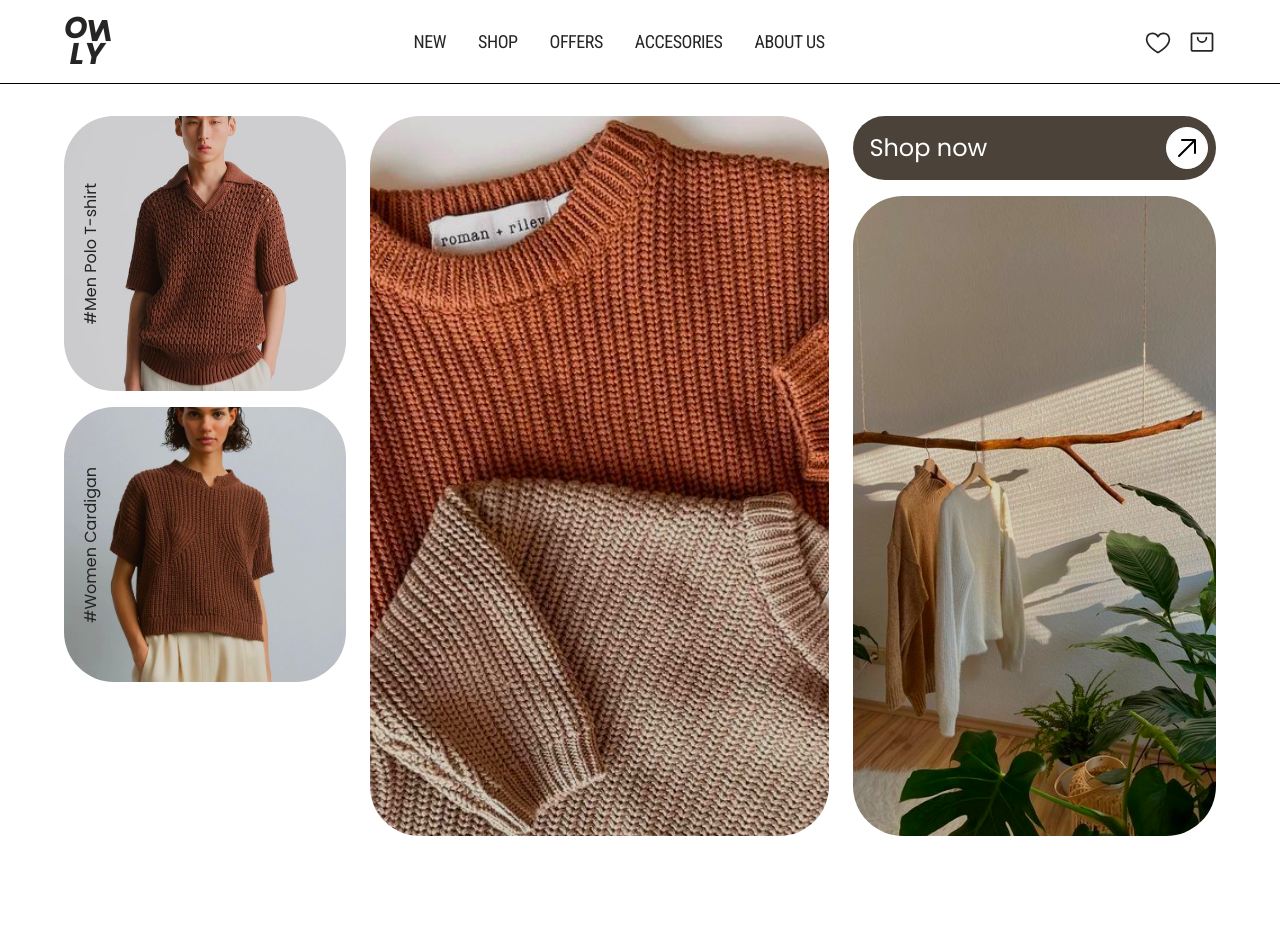
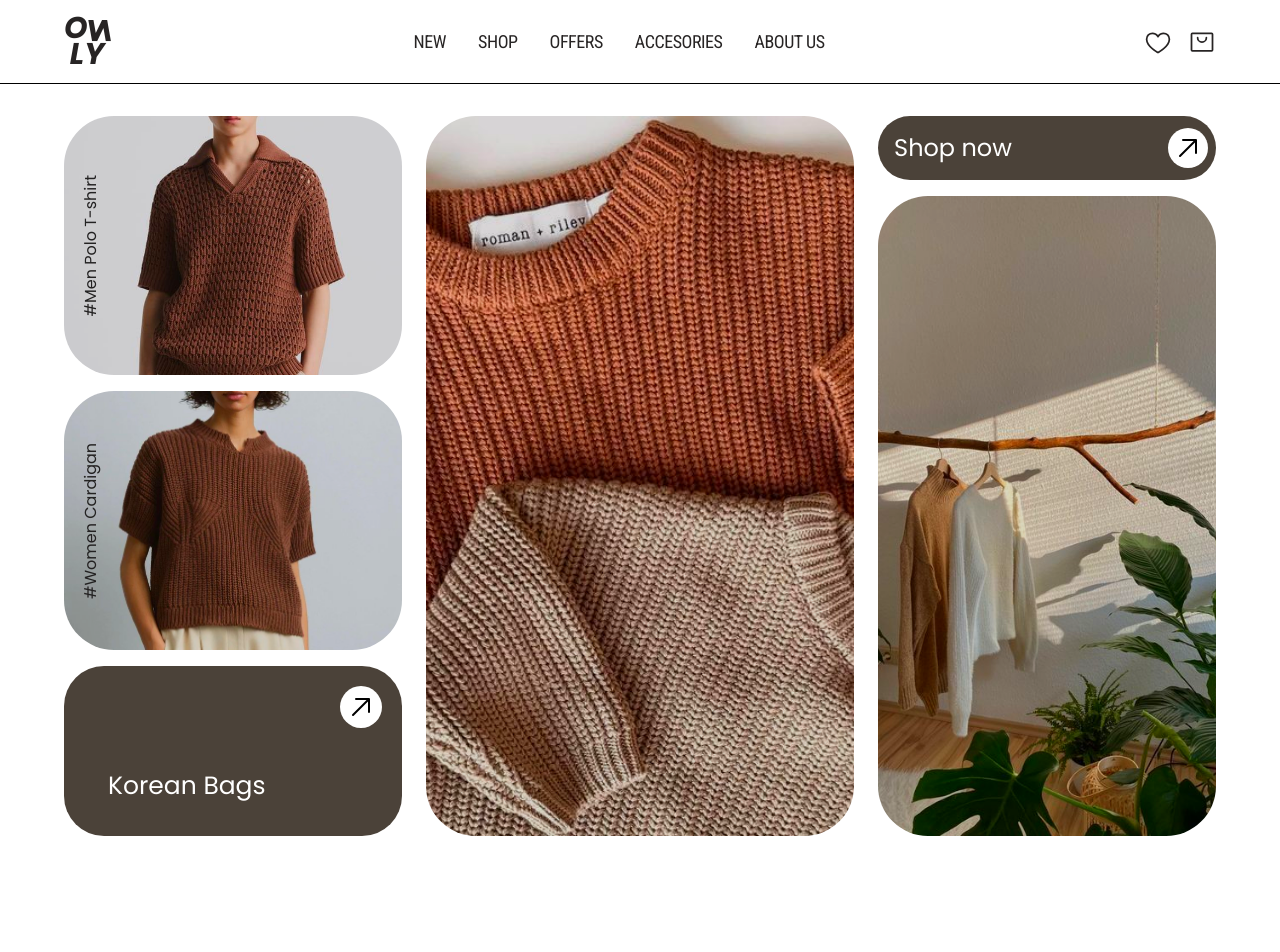
Before and after one commit to haash3/strayy, a React (Vite) app in the folder stray/: page / in a window 1280 px wide. Shown: the top 952 px of the page. Built offline with nearby package versions, Linux system fonts and the light colour scheme.

Commit message:
grids added

```diff
--- a/stray/src/categories/home/Hero.jsx
+++ b/stray/src/categories/home/Hero.jsx
@@ -12,9 +12,22 @@ export const Hero = () => {
               <div className="vertical-text">#Men Polo T-shirt </div>
             </div>
             <div className=" h-[40vh] hero-img bg-heroImg1-2 flex items-center">
-               <div className="vertical-text">#Women Cardigan </div>
+              <div className="vertical-text">#Women Cardigan </div>
             </div>
-            <div className=" h-[20vh]"></div>
+            <div
+              className=" h-[25vh] bg-[#4B4239] rounded-[40px] flex
+                             justify-between p-5  flex-col"
+            >
+              <div className="ml-64 arrow ">
+                <ArrowUpRight size={32} />
+              </div>
+              <div
+                className="text-left font-poppins
+                             text-[25px] px-6 py-3 text-white"
+              >
+                Korean Bags
+              </div>
+            </div>
           </div>
           {/* first row end */}
 
@@ -27,8 +40,7 @@ export const Hero = () => {
               <div className=" text-white font-poppins text-2xl py-3 px-4">
                 Shop now
               </div>
-              <div className=" bg-white rounded-[50px] p-1 mr-2 border border-white">
-                {" "}
+              <div className=" bg-white rounded-[50px] p-1 mr-2">
                 <ArrowUpRight size={32} />
               </div>
             </div>
--- a/stray/src/style.css
+++ b/stray/src/style.css
@@ -95,3 +95,9 @@
     color: rgb(41, 40, 40);
     font-weight: 400;
   }
+  .arrow{
+    background-color: white;
+    border-radius: 500px;
+    padding: 5px;
+
+  }
--- a/stray/tailwind.config.js
+++ b/stray/tailwind.config.js
@@ -43,6 +43,7 @@ export default {
         'heroImg3' : "url('assets/images/try3.jpeg')",
         'heroImg1-1' : "url('assets/images/trym1.jpeg')",
         'heroImg1-2' : "url('assets/images/tryw1.jpeg')",
+        'smallgrid3' : "url('assets/images/bag-img.jpeg')",
 
       }
   },
```
Also changed, not shown: stray/src/assets/images/bag-img.jpeg (added), stray/src/assets/images/hero3.jpeg (deleted).
